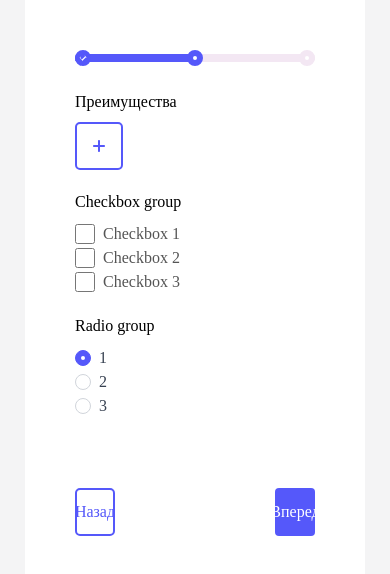
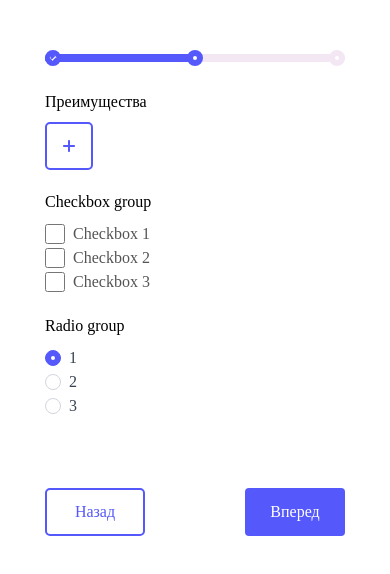
Before and after one commit to DenisAlal/test-assignment, a React (Create React App) app: page /create in a window 390 px wide. Both pictures are taken after typing "Sample", "Sample", "Sample" into the empty fields and a click on the button "Вперед". Shown: the top 574 px of the page. Built offline with nearby package versions, Linux system fonts and the light colour scheme.

Commit message:
smallVisualFixes

```diff
--- a/src/components/Button.tsx
+++ b/src/components/Button.tsx
@@ -7,5 +7,6 @@ import styled from "styled-components";
    align-items: center;
    padding: 12px 16px;
    background: #5558FA;
-   border-radius: 4px;`
+   border-radius: 4px;
+ `
 export default Button;
--- a/src/components/form/FirstFormComponent.tsx
+++ b/src/components/form/FirstFormComponent.tsx
@@ -100,9 +100,9 @@ function FirstFormComponent({setActiveStep, activeStep}: {
                     <option value="man">Мужской</option>
                     <option value="woman">Женский</option>
                 </Selector>
-                <div className="grid grid-cols-12 mt-[88px]">
+                <div className="grid grid-cols-6 sm:grid-cols-6 md:grid-cols-6 lg:grid-cols-8 xl:grid-cols-12  mt-[88px]">
                     <BackButton className="col-span-2  text-white " onClick={backClick}>Назад</BackButton>
-                    <Button type="submit" className="col-span-2 col-start-11 text-white">Вперед</Button>
+                    <Button type="submit" className="col-span-2 col-start-5 sm:col-start-5 md:col-start-5 lg:col-start-7 xl:col-start-11  text-white">Вперед</Button>
                 </div>
             </form>
         </>
--- a/src/components/form/ThreeFormComponent.tsx
+++ b/src/components/form/ThreeFormComponent.tsx
@@ -65,9 +65,9 @@ function ThreeFormComponent({setActiveStep, activeStep, setOpenModal, setModalEr
                 {/*{errors.email && <p className="mt-[8px]">{errors.email.message?.toString()}</p>}*/}
                 <span>{`Символов без пробелов: ${count}`}</span>
             </div>
-            <div className=" grid grid-cols-12 mt-[78px]">
-                <BackButton className="col-span-2  text-white" onClick={backClick}>Назад</BackButton>
-                <Button className="col-span-2 col-start-11 text-white" onClick={openModal} type="submit">Отправить</Button>
+            <div className="grid grid-cols-6 sm:grid-cols-6 md:grid-cols-6 lg:grid-cols-8 xl:grid-cols-12 mt-[78px]">
+                <BackButton className="col-span-2 text-white" onClick={backClick}>Назад</BackButton>
+                <Button className="col-span-2 col-start-5 sm:col-start-5 md:col-start-5 lg:col-start-7 xl:col-start-11 text-white" onClick={openModal} type="submit">Отправить</Button>
             </div>
         </>
 
--- a/src/components/form/TwoFormComponent.tsx
+++ b/src/components/form/TwoFormComponent.tsx
@@ -35,9 +35,9 @@ function TwoFormComponent({setActiveStep, activeStep}: {
             <CheckBox/>
             <div className="mt-[20px] mb-[8px]">Radio group</div>
             <RadioBox/>
-            <div className=" grid grid-cols-12 mt-[70px]">
+            <div className="grid grid-cols-6 sm:grid-cols-6 md:grid-cols-6 lg:grid-cols-8 xl:grid-cols-12 mt-[70px]">
                 <BackButton className="col-span-2  text-white" onClick={backClick}>Назад</BackButton>
-                <Button className="col-span-2 col-start-11 text-white" onClick={goNext} type="submit">Вперед</Button>
+                <Button className="col-span-2 col-start-5 sm:col-start-5 md:col-start-5 lg:col-start-7 xl:col-start-11 text-white" onClick={goNext} type="submit">Вперед</Button>
             </div>
         </>
     );
--- a/src/components/inputsComp.tsx
+++ b/src/components/inputsComp.tsx
@@ -48,7 +48,7 @@ const InputList: React.FC<Props> = ({initialValues, onValueChange}) => {
                     <div className="col-span-2">
                         <Input value={input.value} onChange={(e: {
                             target: { value: string; };
-                        }) => handleValueChange(input.id, e.target.value)} className="w-[300px] h-[44px]"/>
+                        }) => handleValueChange(input.id, e.target.value)} className="w-[265px] sm:w-[265px] md:w-[300px] xl:w-[300px] lg:w-[300px] h-[44px] "/>
 
                     </div>
                     <div className="ml-[18.5px]">
--- a/src/pages/Create.tsx
+++ b/src/pages/Create.tsx
@@ -25,7 +25,7 @@ function Create() {
     return (
         <div className="font-SBregular">
             <div
-                className="absolute left-1/2 transform -translate-x-1/2 max-w-[900px] min-w-[340px] sm:w-[400px] lg:w-[600px] xl:w-[900px] bg-white">
+                className="absolute left-1/2 transform -translate-x-1/2 w-[400px] max-w-[900px] min-w-[340px] sm:w-[500px] lg:w-[600px] xl:w-[900px] bg-white">
                 <div className="m-[50px]">
                     <StepContainer width={width}>
                         {steps.map(({step}) => (
```
